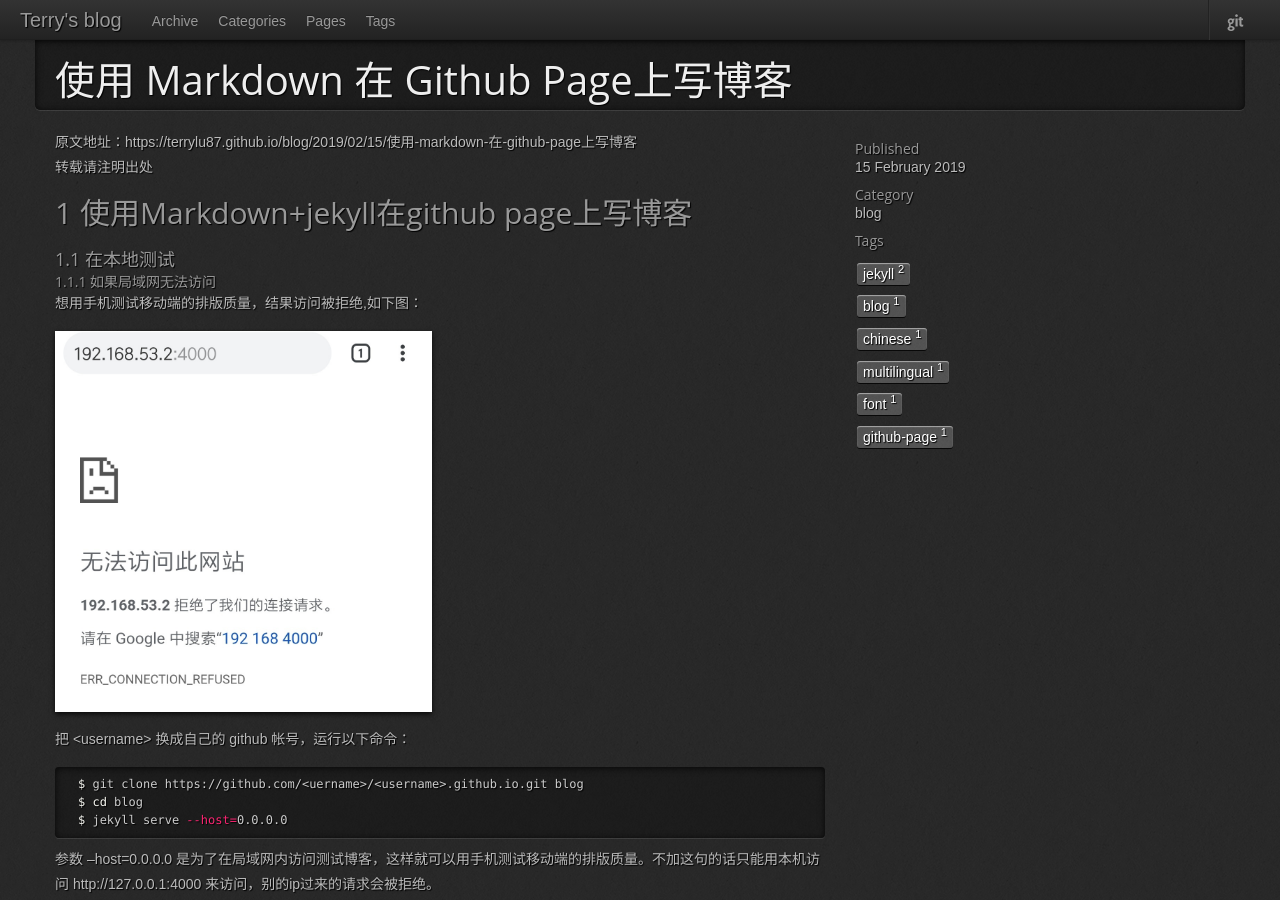
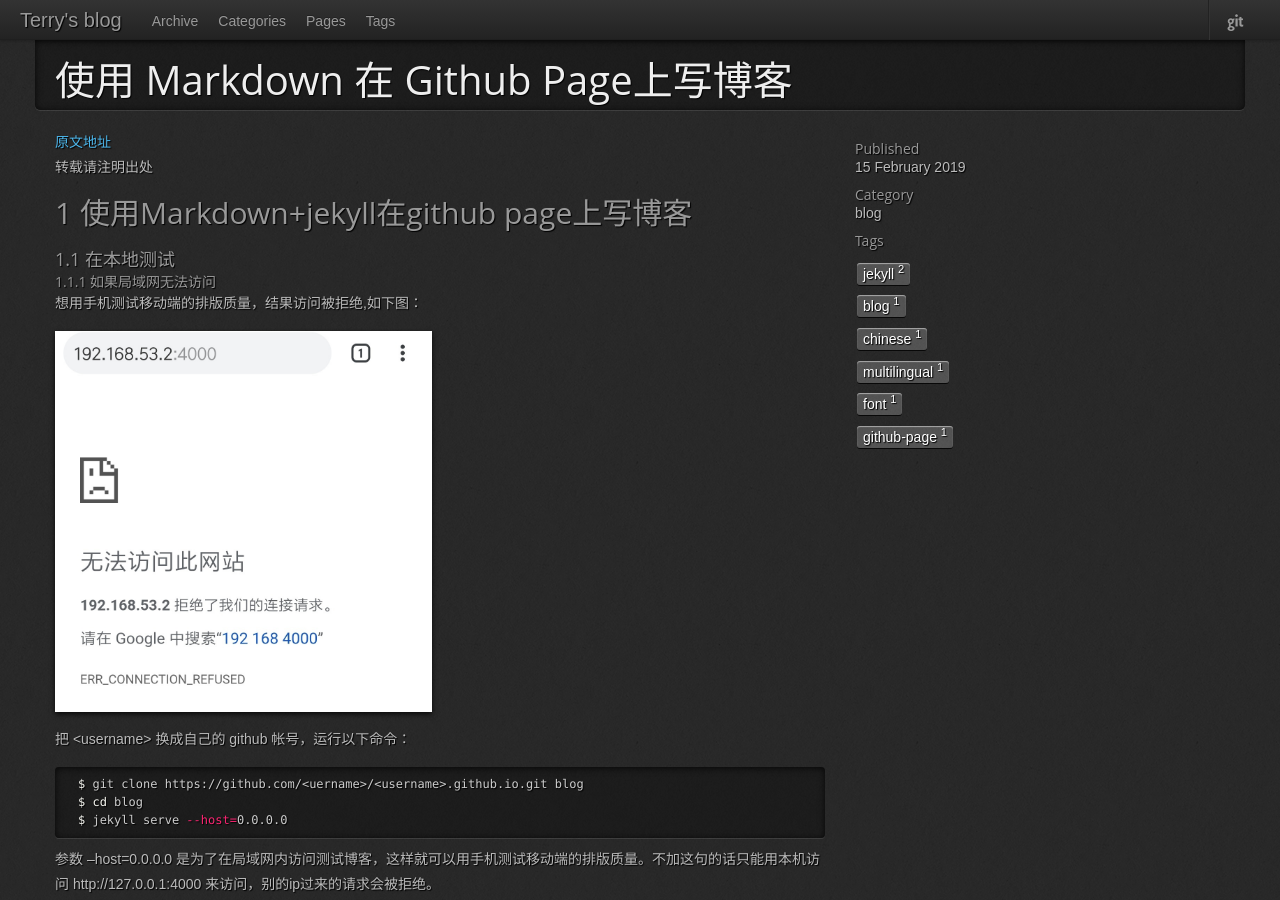
Before and after one commit to terrylu87/terrylu87.github.io, a Jekyll site: the page built from _posts/2019-2-15-使用-markdown-在-github-page上写博客.md, in a window 1280 px wide and 900 px high. Built offline with Jekyll 4.4.1, drawn with Linux system fonts in a browser that asks for light colours; some web fonts are replaced; comment, search, counter and statistics services are not loaded.

Commit message:
modify link

```diff
--- a/_posts/2019-2-15-使用-markdown-在-github-page上写博客.md
+++ b/_posts/2019-2-15-使用-markdown-在-github-page上写博客.md
@@ -6,7 +6,7 @@ tags: [jekyll, blog, chinese, multilingual, font, github-page]
 lang: zh
 ---
 
-原文地址：https://terrylu87.github.io/blog/2019/02/15/使用-markdown-在-github-page上写博客 <br>
+[原文地址](https://terrylu87.github.io/blog/2019/02/15/使用-markdown-在-github-page上写博客) <br>
 转载请注明出处
 ## 1 使用Markdown+jekyll在github page上写博客
 
```
